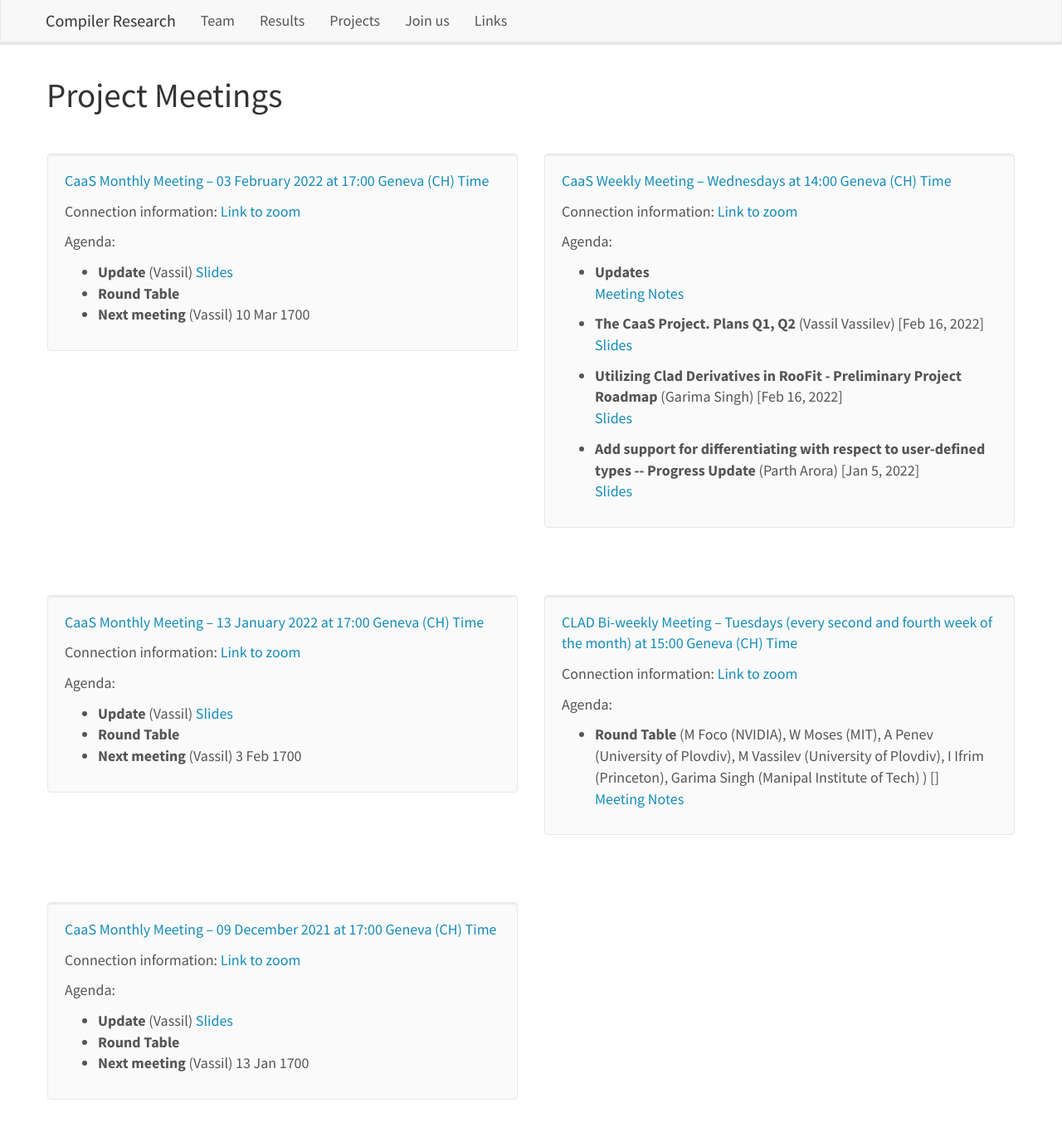
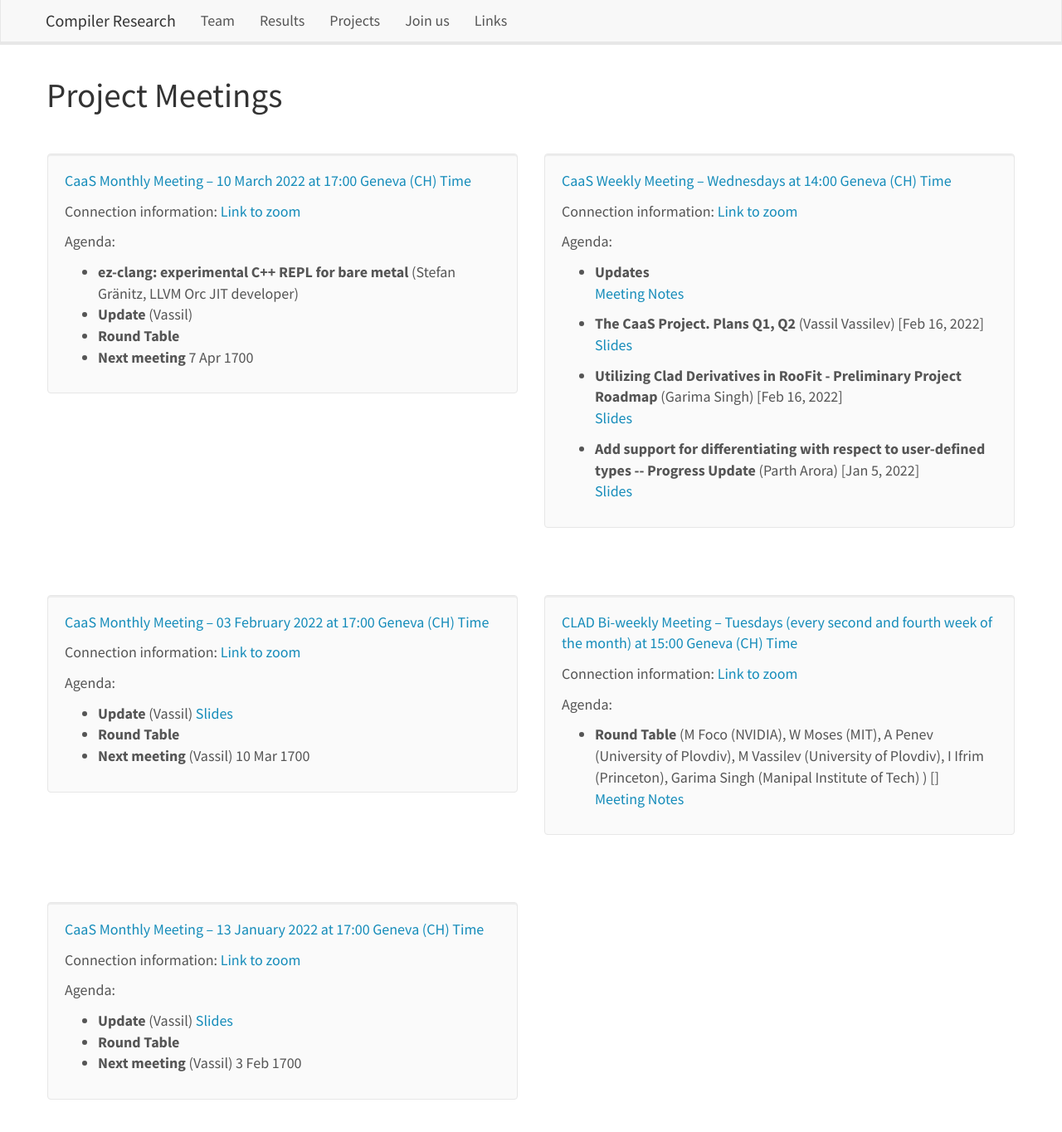
Before and after one commit to vgvassilev/clad, a Jekyll site: the page built from _pages/meetings.md, in a window 1280 px wide and 1400 px high. Shown: the top 1364 px of the window at 83% size. Built offline with Jekyll 4.4.1, drawn with Linux system fonts in a browser that asks for light colours; nearby versions of some CDN libraries; a style sheet for code colours, icons or effects is not loaded; some of the changed lines change nothing that is shown.

Commit message:
Add info about the March monthly meeting

```diff
--- a/_data/meetinglist.yml
+++ b/_data/meetinglist.yml
@@ -1,3 +1,41 @@
+- name: "CaaS Monthly Meeting"
+  date: 2022-03-10 17:00:00 +0200
+  time_cest: "17:00"
+  connect: "[Link to zoom](https://princeton.zoom.us/j/92393493356?pwd=SHYxY0MxdFNPZm5wdzRCeDZxK3VYQT09)"
+  label: caas_10Mar2022
+  agenda:
+    - title: "ez-clang: experimental C++ REPL for bare metal"
+      speaker: "Stefan Gränitz, LLVM Orc JIT developer"
+      description: |
+        In 2021 a new remote-JIT layer "RemoteEPC" landed in LLVM's OrcJIT
+        library [0]. It separates serialization from transport, streamlines
+        error behavior and integrates well with ExecutorProcessControl. Combined
+        with the clean design  and extensibility of ORCv2 and JITLink, it lowers
+        the bar for building exotic out-of-process LLVM bitcode JITs.
+
+        The ez-clang project [1] makes use of all these to build a pure
+        out-of-process REPL specifically designed for very low-resource embedded
+        devices. The executor endpoint on the device is very simple and fits
+        into a few Kilobytes of memory. All heavy lifting happens in the JIT
+        process on the host.
+
+        I want to present my proof-of-concept implementation, which is based on
+        a hacked-up version of cling [2] (bringing in Clang-integration, a
+        command line and the concept of transaction-based incremental
+        compilation). Right now, it supports a small selection of Cortex-M
+        development boards. The smallest is the TeensyLC [3] with an ARMv6-M
+        instruction set, 62kb Flash memory and 8kb RAM.
+
+        [0] https://github.com/llvm/llvm-project/commit/bb27e4564355
+        [1] https://echtzeit.dev/ez-clang
+        [2] https://github.com/root-project/cling
+        [3] https://www.pjrc.com/teensy/teensyLC.html
+    - title: Update
+      speaker: Vassil
+    - title: Round Table
+    - title: Next meeting
+      link: 7 Apr 1700
+
 - name: "CaaS Monthly Meeting"
   date: 2022-02-03 17:00:00 +0200
   time_cest: "17:00"
```
